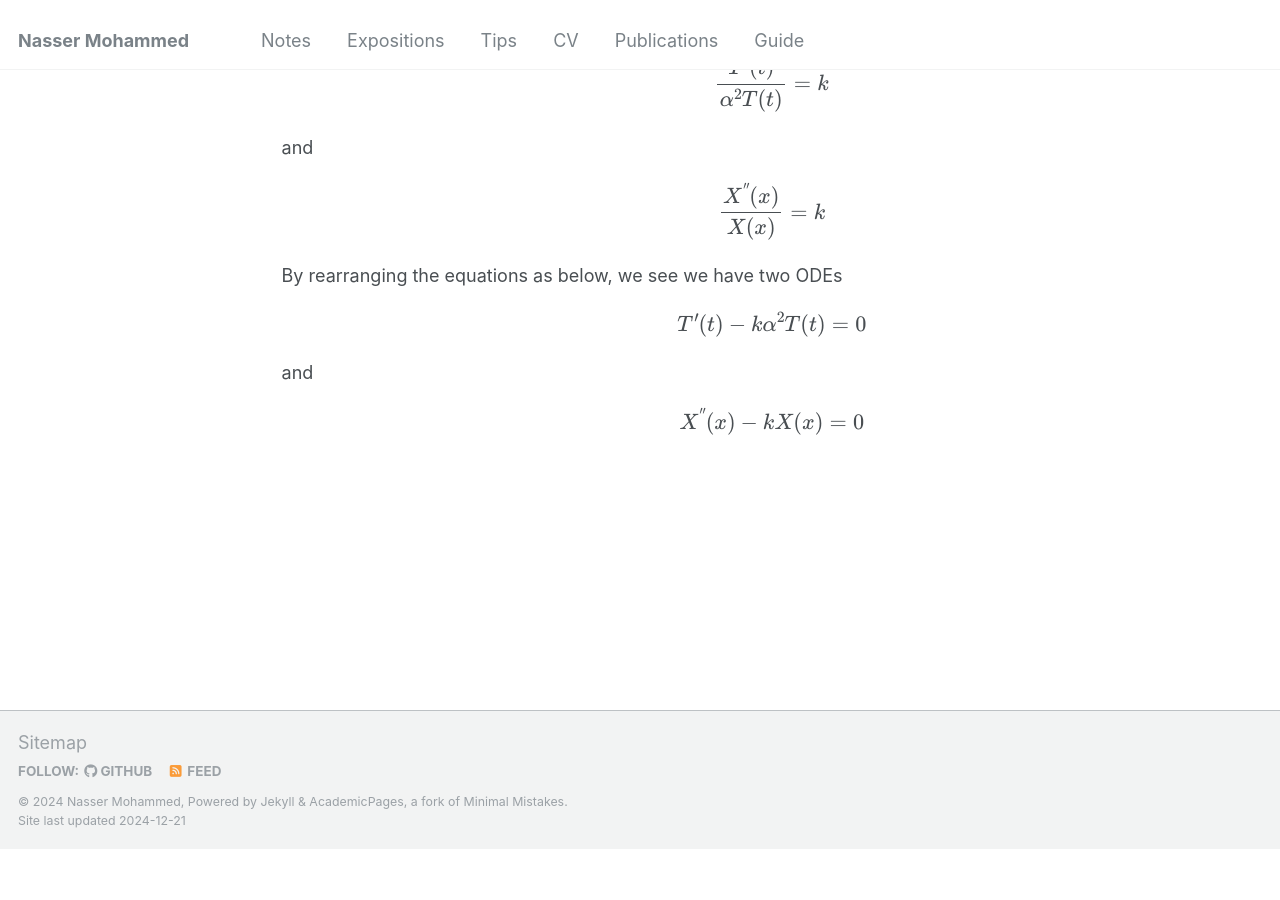
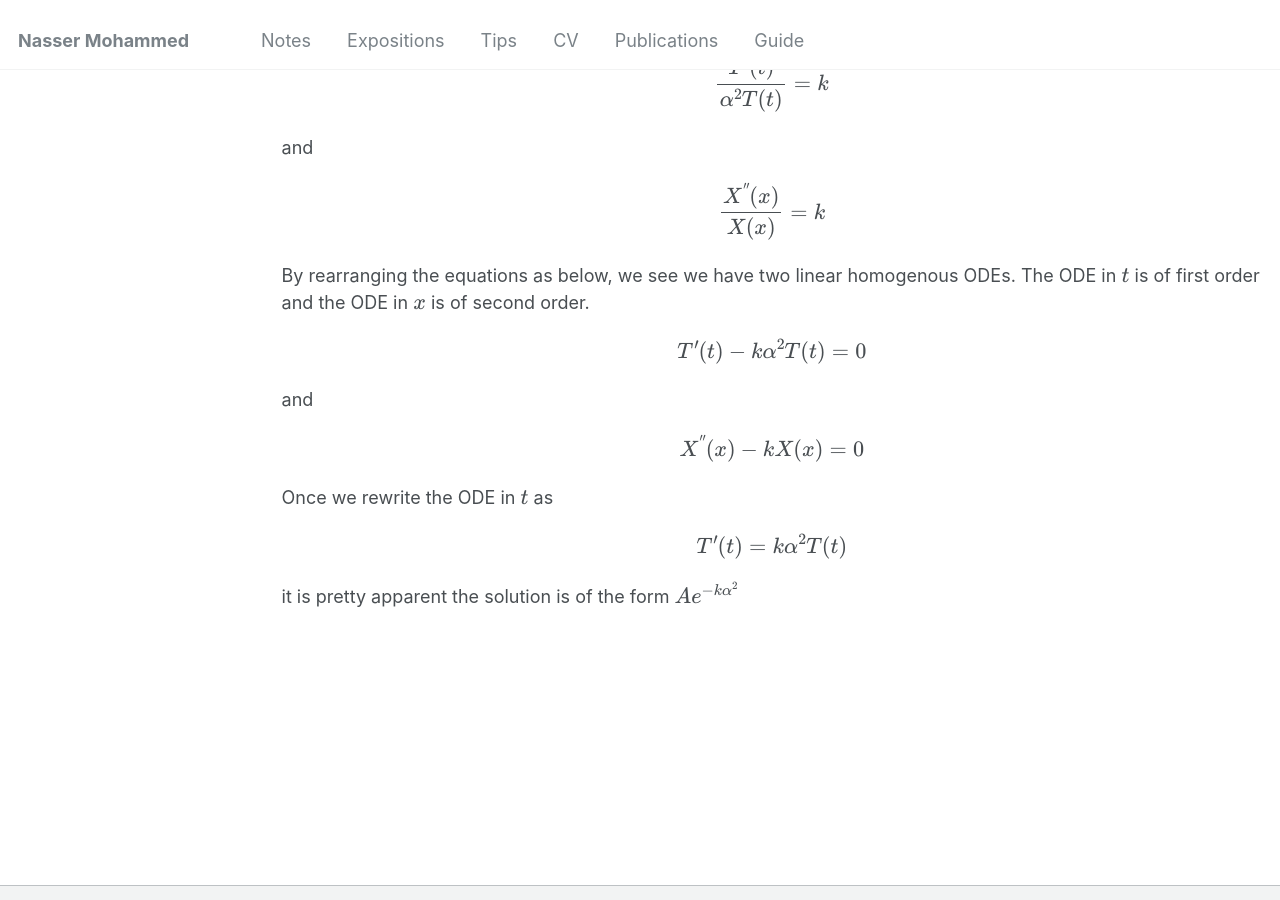
Before and after one commit to Nasser-Mohammed/Nasser-Mohammed.github.io, a Jekyll site: the page built from _pages/notes/pde/heatequation.md, in a window 1280 px wide and 900 px high, scrolled down 2584 px. Built offline with Jekyll 4.4.1, drawn with Linux system fonts in a browser that asks for light colours; before the commit the page ends 3432 px from its top, so only the background shows below that.

Commit message:
Update heatequation.md

```diff
--- a/_pages/notes/pde/heatequation.md
+++ b/_pages/notes/pde/heatequation.md
@@ -41,4 +41,5 @@ For simplicity in future computation, I will also move the \\(\alpha^2\\) term t
 
 Here, we come to a very important conclusion. Since the left hand side of the equation is strictly in terms of \\(t\\) and the right hand side is strictly in terms of \\(x\\), then for example, if we allow \\(t\\) to vary, the right hand side of of the equation: \\[\frac{X^{\''}(x)}{X(x)}\\] will not change, since it is only dependent on \\(x\\). What this tells us, is that the ratio: \\[\frac{T'(t)}{\alpha^2T(t)}\\] is **constant**. i.e. \\(\alpha^2T(t)\\) is always inversely proportional to \\(T'(t)\\), and therefore is constant and does not change. The same logic can be used in the opposite direction, if we allow \\(x\\) to vary, we can say the same thing about the ratio of \\(\frac{X^{\''}(x)}{X(x)}\\) being **constant**. We call this constant **k**, and we know that \\[\frac{T'(t)}{\alpha^2T(t)} = \frac{X^{\''}(x)}{X(x)} = k\\]
 We are now in a position to start finding functions that satisfy this equation. Now we will treat our previous equation, as two separate equations, that is \\[\frac{T'(t)}{\alpha^2T(t)} = k\\] and \\[\frac{X^{\''}(x)}{X(x)} = k\\]
-By rearranging the equations as below, we see we have two ODEs \\[T'(t) - k\alpha^2T(t) = 0\\] and \\[X^{\''}(x) - kX(x) = 0\\]
+By rearranging the equations as below, we see we have two linear homogenous ODEs. The ODE in \\(t\\) is of first order and the ODE in \\(x\\) is of second order. \\[T'(t) - k\alpha^2T(t) = 0\\] and \\[X^{\''}(x) - kX(x) = 0\\]
+Once we rewrite the ODE in \\(t\\) as \\[T'(t) = k\alpha^2T(t)\\] it is pretty apparent the solution is of the form \\(Ae^{-k\alpha^2}\\)
```
